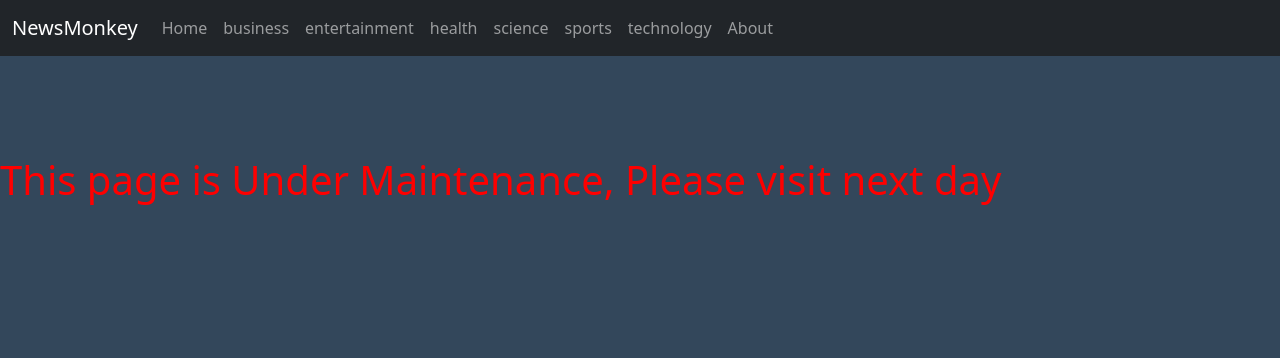
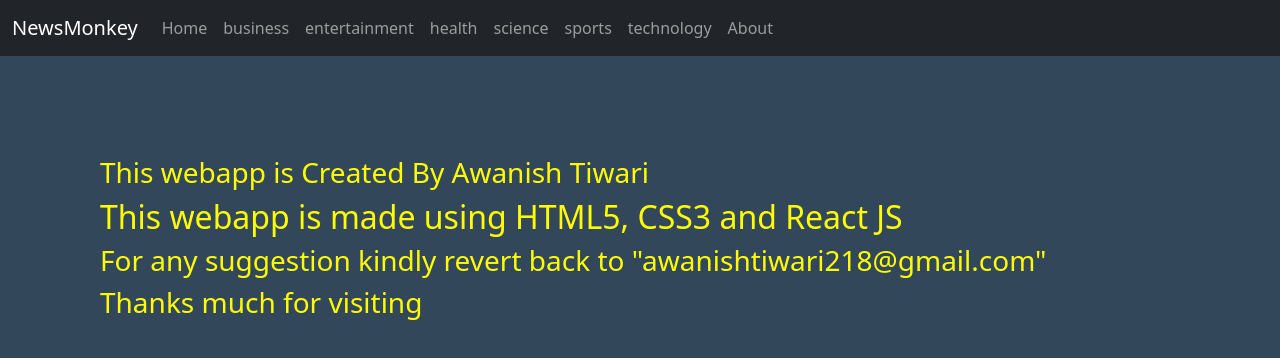
Before and after one commit to awanishtiwari1/NewsApp, a React (Create React App) app: page /about in a window 1280 px wide. Shown: the top 358 px of the page. Built offline with nearby package versions, Linux system fonts and the light colour scheme.

Commit message:
Added Infinite scroll and refactored

```diff
--- a/package.json
+++ b/package.json
@@ -11,6 +11,7 @@
     "react-infinite-scroll-component": "^6.1.0",
     "react-router-dom": "^6.13.0",
     "react-scripts": "5.0.1",
+    "react-top-loading-bar": "^2.3.1",
     "web-vitals": "^2.1.4"
   },
   "scripts": {
--- a/src/App.js
+++ b/src/App.js
@@ -1,16 +1,19 @@
 
 import './App.css';
+import About from './components/About';
 import NavBar from './components/NavBar';
 import News from './components/News';
 import { BrowserRouter, Route, Routes } from 'react-router-dom';
 function App() {
+
+
   return (
     <BrowserRouter>
     <div >
       <NavBar/>
       <Routes>
       <Route exact path='/' element={<News key="general" pageSize={20} country="in" category="general"/> }>  </Route>
-      <Route exact path='/about' element={<h1 style={{marginTop:'100px',color:'red'}}>This page is Under Maintenance, Please visit next day</h1>} >  </Route>
+      <Route exact path='/about' element={<h1 style={{marginTop:'100px',color:'yellow',margin:'100px'}}>{<About/>}</h1>} >  </Route>
       <Route exact path='/sports' element={<News key="sports" pageSize={20} country="in" category="sports"/> }>  </Route>
       <Route exact path='/business' element={<News key="business" pageSize={20} country="in" category="business"/> }>  </Route>
       <Route exact path='/entertainment' element={<News key="entertainment" pageSize={20} country="in" category="entertainment"/> }>  </Route>
--- /dev/null
+++ b/src/components/About.js
@@ -0,0 +1,17 @@
+import React, { Component } from 'react'
+
+export class About extends Component {
+  render() {
+    return (
+      <div>
+
+        <h3>This webapp  is Created By Awanish Tiwari </h3>
+        <h2>This webapp is made using HTML5, CSS3 and React JS</h2>
+        <h3>For any suggestion kindly revert back to "awanishtiwari218@gmail.com"</h3>
+        <h3> Thanks much for visiting </h3>
+      </div>
+    )
+  }
+}
+
+export default About
--- a/src/components/News.js
+++ b/src/components/News.js
@@ -2,9 +2,7 @@ import React, { Component } from 'react'
 import Newsitem from './Newsitem'
 import Spinner from './Spinner';
 import InfiniteScroll from "react-infinite-scroll-component";
-
 import PropTypes from 'prop-types'
-// import { async } from 'q';
 export class News extends Component {
   static defaultProps = {
     country:"in",
@@ -72,12 +70,12 @@ export class News extends Component {
     fetchMoreData = async () => {
       this.setState({page:this.state.page+1})
       const url = `https://newsapi.org/v2/top-headlines?country=${this.props.country}&category=${this.props.category}&apiKey=825a41c8153b4055ba517e9472704776&page=${this.state.page}&pageSize=${this.props.pageSize}`;
-      // this.setState({loading:true});
+      this.setState({loading:true});
       let data = await fetch(url);
       let parsedData = await data.json();
       this.setState({
         articles : this.state.articles.concat(parsedData.articles),
-        // loading:false,
+        loading:false,
         totalResults: parsedData.totalResults
        })
     };
@@ -122,7 +120,7 @@ export class News extends Component {
           hasMore={this.state.articles.length !== this.state.totalResults}
           loader={<Spinner/>}
         >
-            <div className='container'>
+
         <div className='row'>
         {this.state.articles.map((element) => {
           return  <div className='col-md-3 my-1' key ={element.url}>
@@ -131,7 +129,7 @@ export class News extends Component {
           />
           </div>
         })}
-           </div>
+
         </div>
         </InfiniteScroll>
        {/* <div className='container d-flex justify-content-between'>
--- a/src/components/Newsitem.js
+++ b/src/components/Newsitem.js
@@ -3,13 +3,14 @@ import React, { Component } from 'react'
 export class Newsitem extends Component {
 
   render() {
-    let {title,description,imageUrl,newsUrl,author,date,source} = this.props;
+    let { title, description, imageUrl, newsUrl, author, date, source } = this.props;
     return (
-      <div className='my-3'>
-            <div className="card">
-            <span class="position-absolute top-0  translate-middle badge rounded-pill bg-success" style={{left:'82%',zIndex:'1'}}>
-              {source} </span>
-            <img src={imageUrl?imageUrl:"https://images.hindustantimes.com/tech/img/2023/06/18/1600x900/NASA_APOD_June_18_1687072090868_1687072100931.jpg"} className="card-img-top" alt="..."/>
+      <div className="row row-cols-1 row-cols-md-1 g-6">
+      <div className='col'>
+            <div className="card h-100">
+      <span className="position-absolute top-0  translate-middle badge rounded-pill bg-success" style={{left:'82%',zIndex:'1'}}>
+        {source} </span>
+      <img src={imageUrl?imageUrl:"https://images.hindustantimes.com/tech/img/2023/06/18/1600x900/NASA_APOD_June_18_1687072090868_1687072100931.jpg"} className="card-img-top" alt="..."/>
             <div className="card-body">
             <h5 className="card-title">{title} </h5>
             <p className="card-text">{description}...</p>
@@ -18,6 +19,27 @@ export class Newsitem extends Component {
             </div>
             </div>
       </div>
+      </div>
+ // <div className="row row-cols-1 row-cols-md-1 g-6">
+            //   <div className="card-group">
+            //     <div className="card">
+            //       <span className="position-absolute top-0  translate-middle badge rounded-pill bg-success" style={{ left: '80%', zIndex: '1' }}>
+            //         {source} </span>
+            //       <img src={imageUrl ? imageUrl : "https://images.hindustantimes.com/tech/img/2023/06/18/1600x900/NASA_APOD_June_18_1687072090868_1687072100931.jpg"} className="card-img-top" alt="..." />
+            //       <div className="card-body">
+            //         <h5 className="card-title">{title}</h5>
+            //         <p className="card-text">{description ? description : "Nothing in description here"}...</p>
+            //       </div>
+            //       <div className="card-footer">
+            //         <small className="text-muted">By {author ? author : "Unknown"} on {new Date(date).toGMTString()}</small>
+            //         <p><a rel='noreferrer' href={newsUrl} target="_blank" className="btn btn-sm btn-dark">Read More</a></p>
+            //       </div>
+            //     </div>
+            //   </div>
+            // </div>
+
+
+
     )
   }
 }
```
Also changed, not shown: 1 other file (tests, documents, lock files or other folders).
